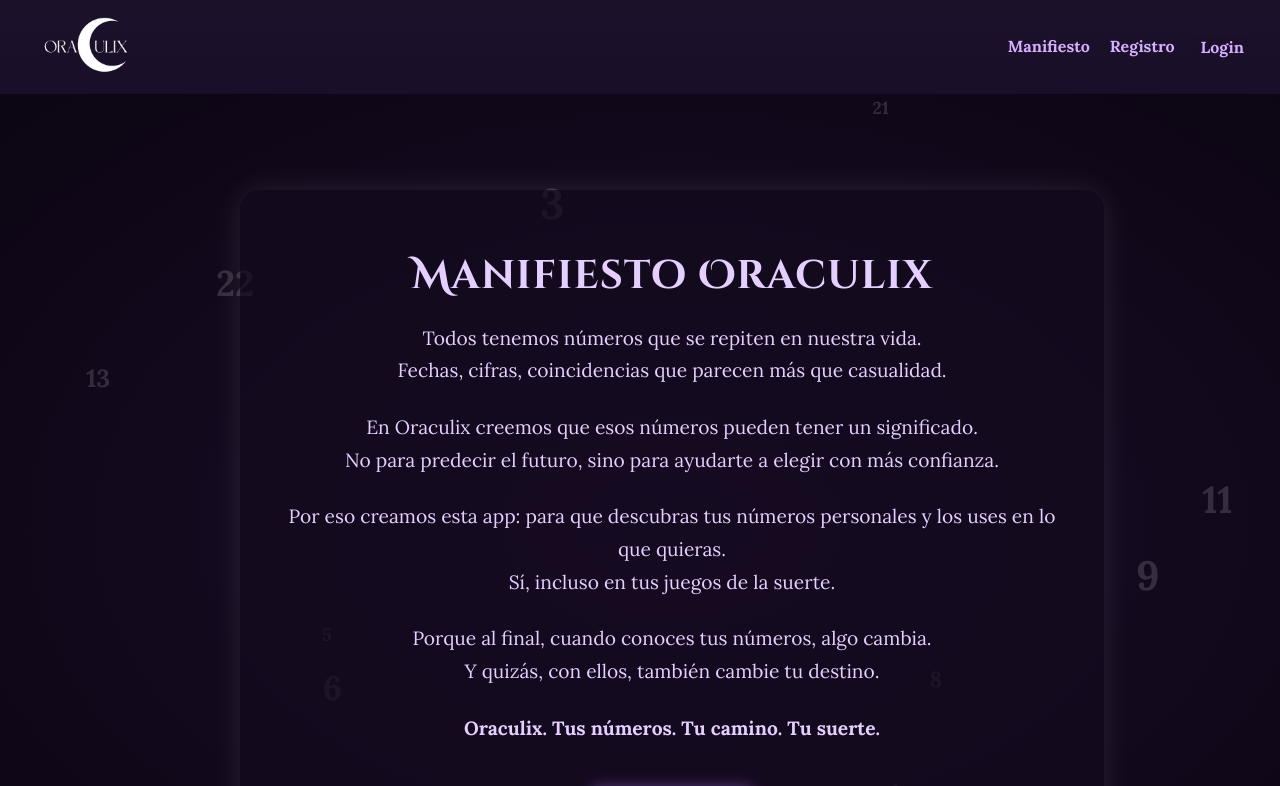
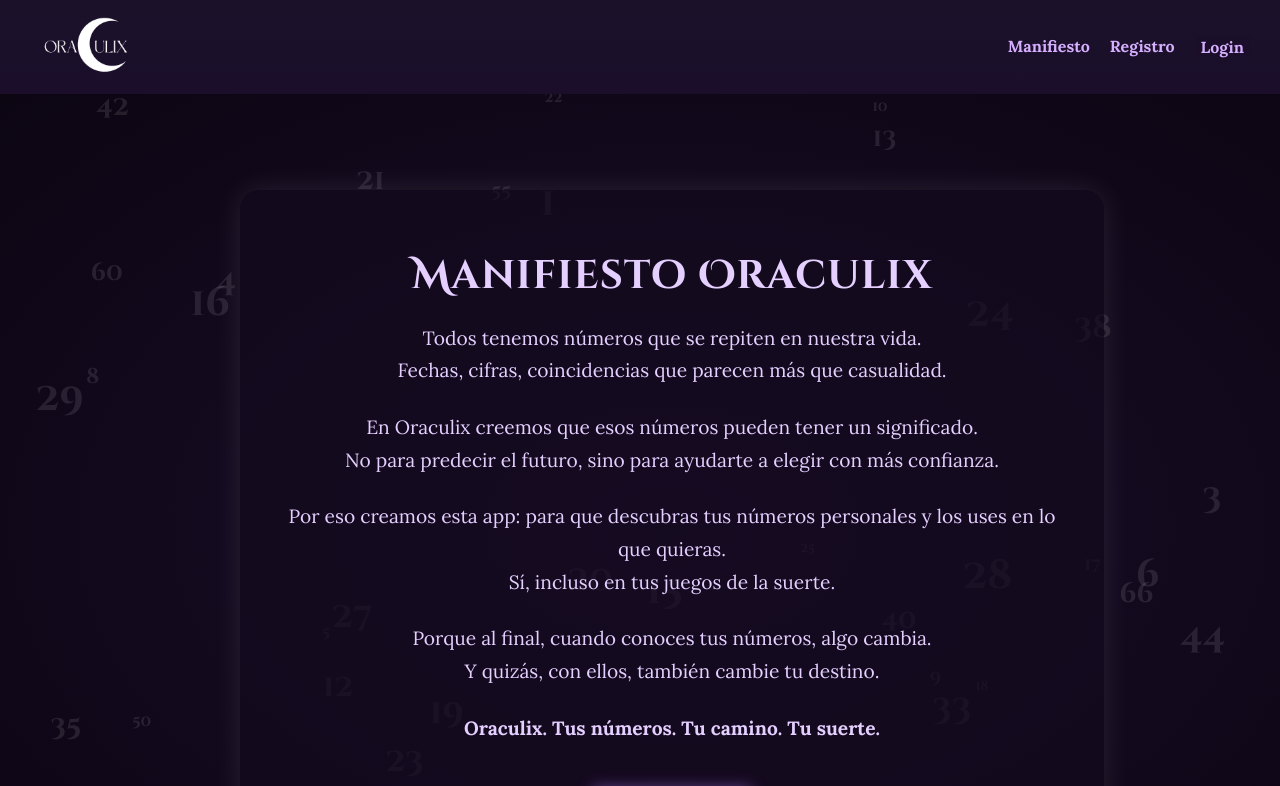
Before and after one commit to HectorAmpuero/oraculix-frontend, a React (Vite) app: page /manifiesto in a window 1280 px wide. Shown: the top 786 px of the page. Built offline with nearby package versions, Linux system fonts and the light colour scheme.

Commit message:
manifiesto style

```diff
--- a/src/assets/styles.css
+++ b/src/assets/styles.css
@@ -672,9 +672,13 @@
 
 .numero-flotante {
   position: absolute;
-  color: rgba(255, 255, 255, 0.15);
-  font-weight: bold;
-  animation: flotar infinite alternate ease-in-out;
+  color: rgba(255, 255, 255, 0.10);
+  font-family: 'Cinzel Decorative', serif;
+  font-weight: 500;
+  animation: flotar infinite alternate ease-in-out, rotarSuave infinite linear;
+  animation-duration: 8s, 60s; /* Flotar 8s, Rotar 60s */
+  pointer-events: none;
+  user-select: none;
 }
 
 @keyframes flotar {
--- a/src/pages/Manifiesto.jsx
+++ b/src/pages/Manifiesto.jsx
@@ -2,7 +2,12 @@
 import { useNavigate } from "react-router-dom";
 import "../assets/styles.css";
 
-const numeros = [3, 7, 11, 22, 5, 9, 4, 13, 8, 21, 1, 6];
+const numeros = [
+    1, 2, 3, 4, 5, 6, 7, 8, 9, 10,
+    11, 12, 13, 14, 15, 16, 17, 18, 19, 20,
+    21, 22, 23, 24, 25, 27, 28, 29, 30, 33,
+    35, 38, 40, 42, 44, 47, 50, 55, 60, 66
+  ];
 
 const Manifiesto = () => {
   const navigate = useNavigate();
@@ -18,7 +23,7 @@
                 style={{
                     top: `${Math.random() * 90}%`,
                     left: `${Math.random() * 90}%`,
-              fontSize: `${Math.random() * 2 + 1}rem`,
+                    fontSize: `${Math.random() * 2 + 0.8}rem`,
                     animationDuration: `${Math.random() * 5 + 5}s`,
             }}
         >
@@ -27,6 +32,7 @@
             ))}
       </div>
 
+      {/* Contenido principal */}
       <div className="manifiesto-content">
         <h1>Manifiesto Oraculix</h1>
         <p>Todos tenemos números que se repiten en nuestra vida.<br />
```
Lines whose indentation alone changed are shown as unchanged.
